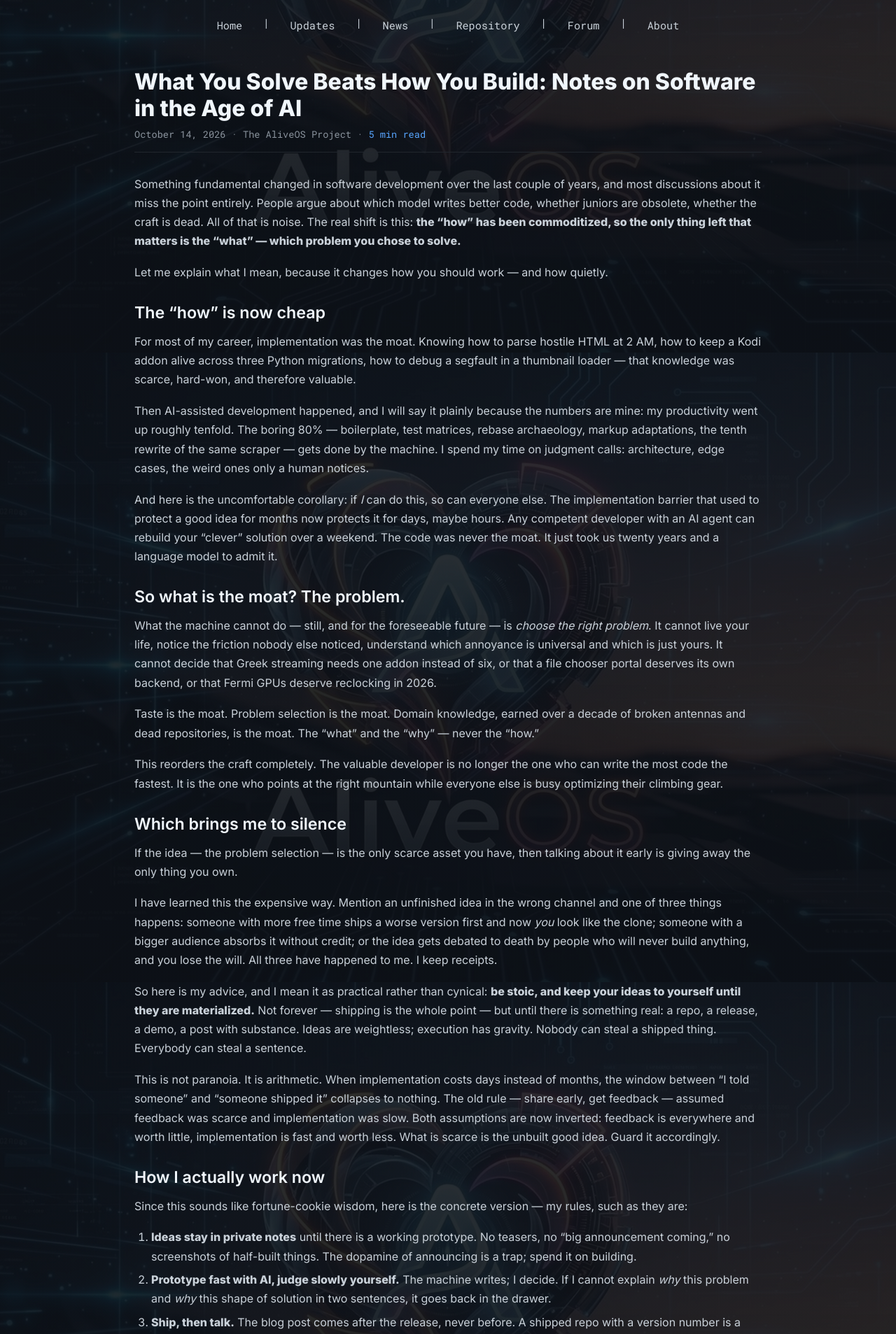
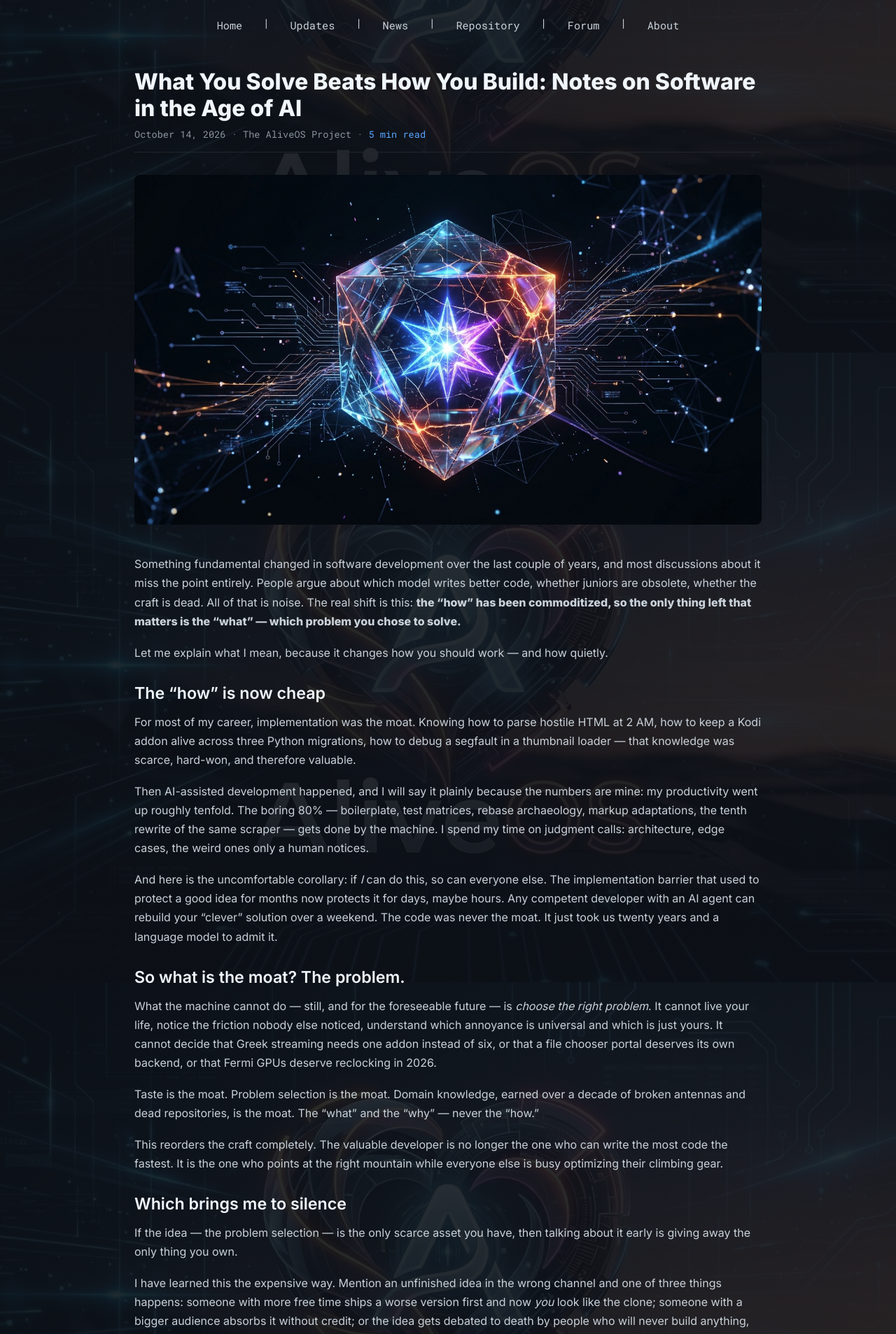
Before and after one commit to Twilight0/aliveos.github.io, a Jekyll site: the page built from _posts/2026-10-14-what-you-solve-not-how-you-build.md, in a window 1280 px wide. Shown: the part 396-2303 px from the top of the page at 70% size. Built offline with Jekyll 4.4.1, drawn with Linux system fonts in a browser that asks for light colours; comment, search, counter and statistics services are not loaded.

Commit message:
post: add banner artwork to 'what-you-solve-not-how-you-build'

```diff
--- a/_posts/2026-10-14-what-you-solve-not-how-you-build.md
+++ b/_posts/2026-10-14-what-you-solve-not-how-you-build.md
@@ -6,11 +6,14 @@ date: 2026-10-14 10:00:00 +0000
 author: The AliveOS Project
 category: ai
 type: ai
+image: /assets/what-you-solve-beats-how-you-build-banner.jpg
 tags:
   - Artificial Intelligence
   - Software Engineering
   - Philosophy
 ---
+
+![What You Solve Beats How You Build Banner](/assets/what-you-solve-beats-how-you-build-banner.jpg)
 
 
 Something fundamental changed in software development over the last couple of years, and most discussions about it miss the point entirely. People argue about which model writes better code, whether juniors are obsolete, whether the craft is dead. All of that is noise. The real shift is this: **the "how" has been commoditized, so the only thing left that matters is the "what" — which problem you chose to solve.**
```
Also changed, not shown: assets/what-you-solve-beats-how-you-build-banner.jpg (added).
